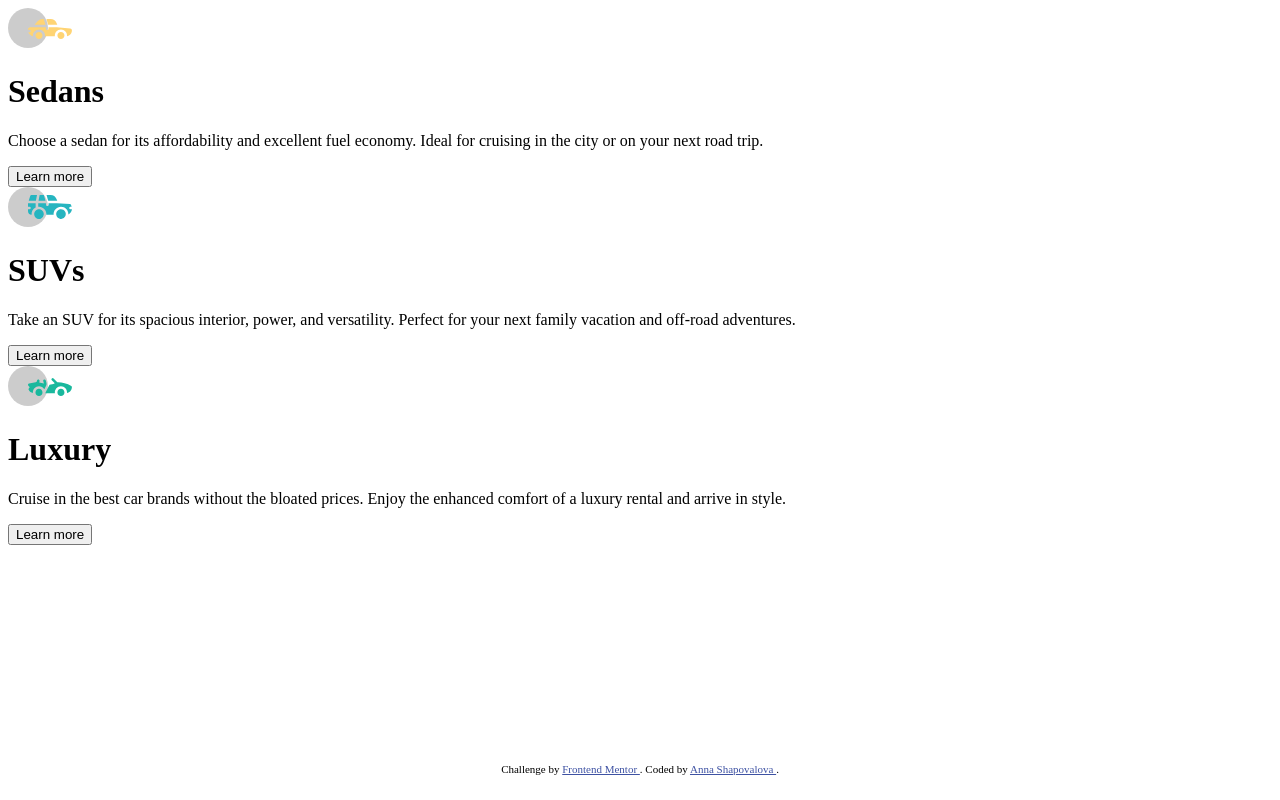
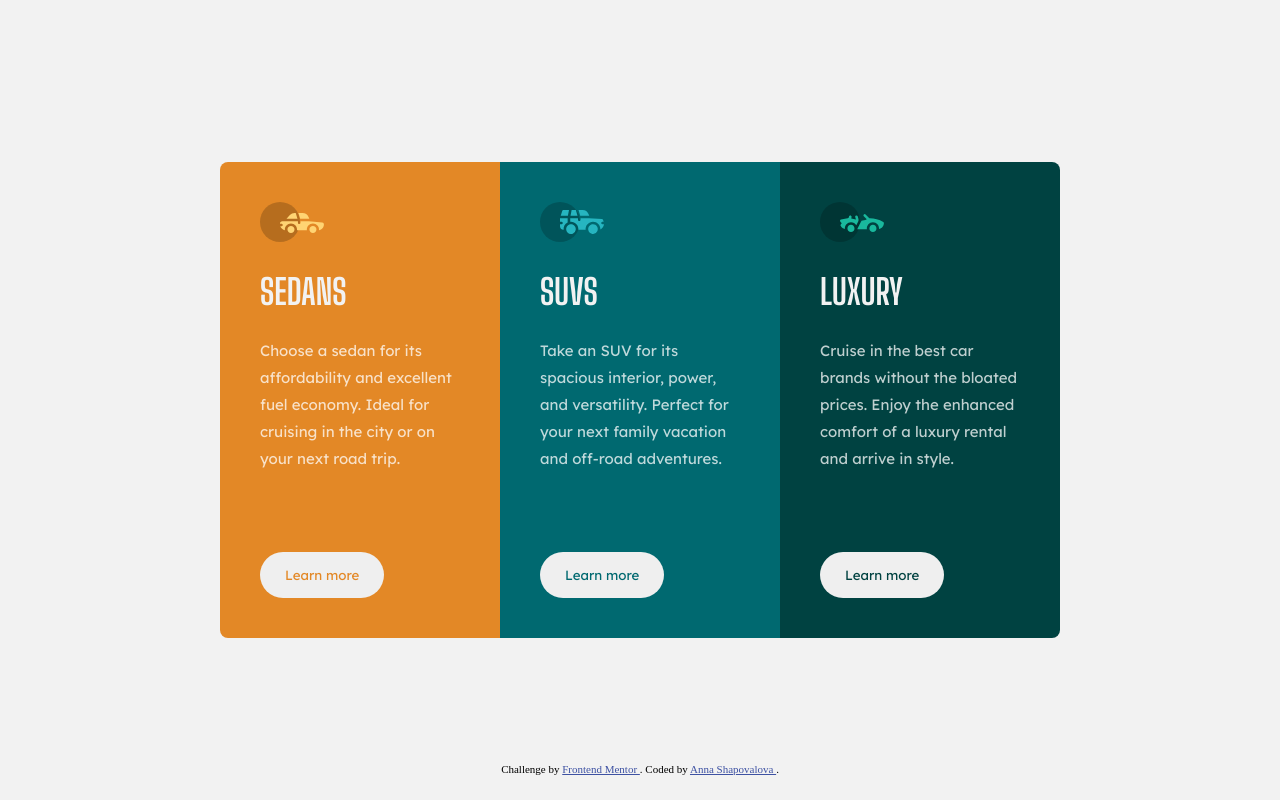
Before and after one commit to hannashapovalova/3-column-preview-card-component, a plain HTML site: page index.html in a window 1280 px wide. Drawn offline with Linux system fonts and the light colour scheme.

Commit message:
Added main CSS

```diff
--- a/index.html
+++ b/index.html
@@ -21,7 +21,7 @@
           Choose a sedan for its affordability and excellent fuel economy. Ideal for cruising in the city
           or on your next road trip.
         </p>
-        <button>
+        <button class="button sedans-button">
           Learn more
         </button>
       </div>
@@ -35,7 +35,7 @@
           Take an SUV for its spacious interior, power, and versatility. Perfect for your next family vacation
           and off-road adventures.
         </p>
-        <button>
+        <button class="button suvs-button">
           Learn more
         </button>
       </div>
@@ -49,7 +49,7 @@
           Cruise in the best car brands without the bloated prices. Enjoy the enhanced comfort of a luxury
           rental and arrive in style.
         </p>
-        <button>
+        <button class="button luxury-button">
           Learn more
         </button>
       </div>
--- a/styles.css
+++ b/styles.css
@@ -1,5 +1,4 @@
 @import url('https://fonts.googleapis.com/css2?family=Big+Shoulders+Display:wght@700&family=Lexend+Deca&display=swap');
-
 
 :root {
     --bright-orange: hsl(31, 77%, 52%);
@@ -8,17 +7,86 @@
     --transparent-white-paragraphs: hsla(0, 0%, 100%, 0.75);
     --very-light-gray-background-headings-buttons: hsl(0, 0%, 95%);
     --font-size: 15px;
-    --article-font-family: 'Big Shoulders Display', cursive;
-    --headings-font-family: 'Lexend Deca', sans-serif;
+    --headings-font-family: 'Big Shoulders Display', cursive;
+    --article-font-family: 'Lexend Deca', sans-serif;
 }
 
+* {
+    margin: 0;
+    padding: 0;
+    box-sizing: border-box;
+}
 
+body {
+    background: var(--very-light-gray-background-headings-buttons);
+    font-size: var(--font-size);
+}
 
+.container {
+    min-height: 100vh;
+    display: flex;
+    flex-direction: row;
+    align-items: center;
+    justify-content: center;
+    width: 1000px;
+    margin: 0 auto;
+}
 
+.block {
+    padding: 40px;
+    max-width: 280px;
+}
 
+.sedans {
+    background-color: var(--bright-orange);
+    border-radius: 8px 0 0 8px;
+}
 
+.suvs {
+    background-color: var(--dark-cyan);
+}
 
+.luxury {
+    background-color: var(--very-dark-cyan);
+    border-radius: 0 8px 8px 0;
+}
 
+.heading {
+    font-family: var(--headings-font-family);
+    text-transform: uppercase;
+    color: var(--very-light-gray-background-headings-buttons);
+    font-weight: 700;
+    margin: 25px 0;
+    font-size: 35px;
+}
+
+.article {
+    color: var(--transparent-white-paragraphs);
+    font-family: var(--article-font-family);
+    font-weight: 400;
+    margin-bottom: 80px;
+    line-height: 1.8;
+}
+
+.button {
+    padding: 15px 25px;
+    border-radius: 25px;
+    border: none;
+    font-family: var(--article-font-family);
+    cursor: pointer;
+}
+
+.sedans-button {
+    color: var(--bright-orange);
+}
+
+.suvs-button {
+    color: var(--dark-cyan);
+}
+
+.luxury-button {
+    color: var(--very-dark-cyan);
+}
 
 
 
```
